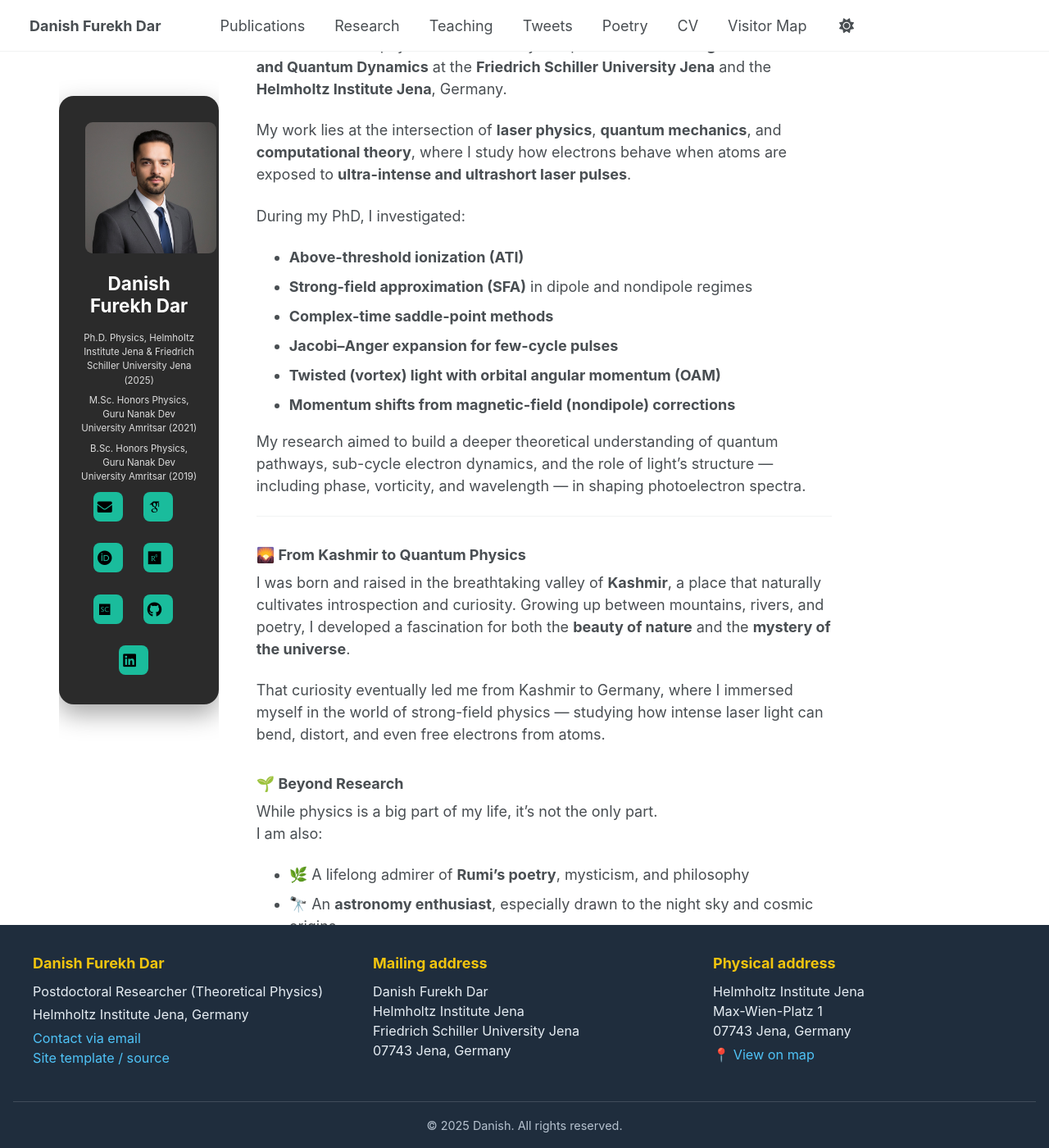
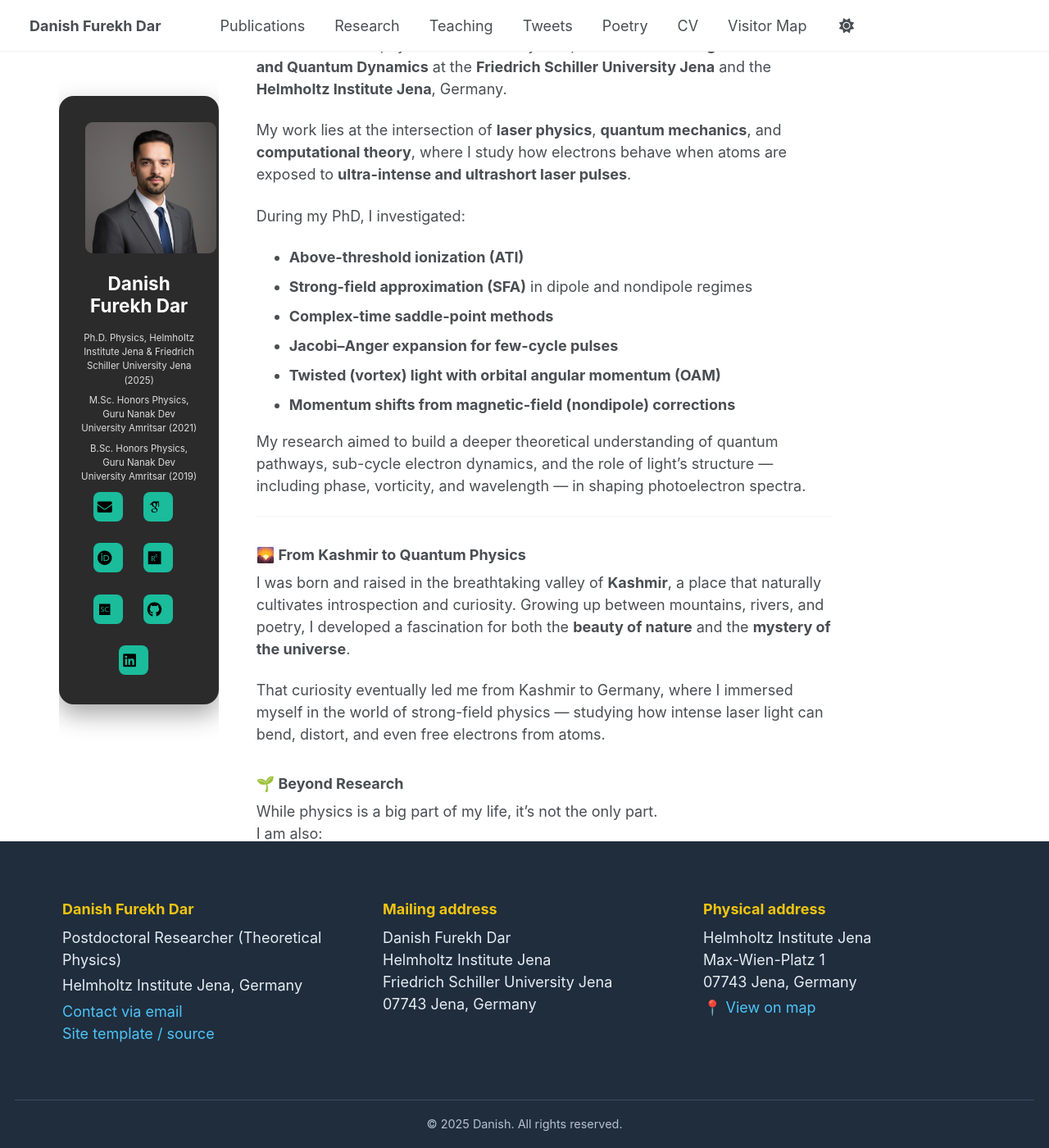
Before and after one commit to danishfurekhdar/danishfurekhdar.github.io, a Jekyll site: the page built from _pages/about.md, in a window 1280 px wide and 1400 px high, scrolled down 266 px. Shown: the whole window at 82% size. Built offline with Jekyll 4.4.1, drawn with Linux system fonts in a browser that asks for light colours; some web fonts are replaced.

Commit message:
Update _custom.scss

```diff
--- a/_sass/_custom.scss
+++ b/_sass/_custom.scss
@@ -345,35 +345,27 @@
   }
 }
 /* ===============================
-   ACADEMIC STICKY FOOTER
+   ACADEMIC FOOTER (FINAL)
    =============================== */
 
 .academic-footer {
-  position: fixed;
-  bottom: 0;
-  left: 0;
   width: 100%;
-  z-index: 1000;
-
   background: #1f2d3d;
   color: #e6edf3;
-  padding: 1.5rem 2rem;
-  font-size: 0.9rem;
+  z-index: 1000;
 }
 
-/* Reserve space for fixed footer */
-#main {
-  padding-bottom: 180px; /* adjust if footer height changes */
-}
-
+/* Inner layout */
 .academic-footer__container {
   max-width: 1200px;
   margin: 0 auto;
+  padding: 2rem;
   display: grid;
   grid-template-columns: repeat(3, 1fr);
   gap: 2.5rem;
 }
 
+/* Typography */
 .academic-footer__col h4 {
   color: #f1c40f;
   font-size: 1rem;
@@ -394,9 +386,10 @@
   text-decoration: underline;
 }
 
-/* Bottom copyright bar */
+/* Bottom bar */
 .academic-footer__bottom {
-  margin-top: 2rem;
+  grid-column: 1 / -1;
+  margin-top: 1.5rem;
   padding-top: 1rem;
   text-align: center;
   font-size: 0.8rem;
@@ -404,16 +397,36 @@
   border-top: 1px solid rgba(255,255,255,0.15);
 }
 
-@media (max-width: 900px) {
+/* ===============================
+   DESKTOP: FIXED FOOTER
+   =============================== */
+@media (min-width: 901px) {
+  .academic-footer {
+    position: fixed;
+    bottom: 0;
+    left: 0;
+  }
+
+  /* Reserve space so content is not hidden */
   #main {
-    padding-bottom: 260px;
+    padding-bottom: 220px;
   }
 }
 
-/* Mobile */
+/* ===============================
+   MOBILE: NORMAL FOOTER
+   =============================== */
 @media (max-width: 900px) {
+  .academic-footer {
+    position: static;
+  }
+
   .academic-footer__container {
     grid-template-columns: 1fr;
     text-align: center;
   }
+
+  #main {
+    padding-bottom: 2rem;
+  }
 }
```
